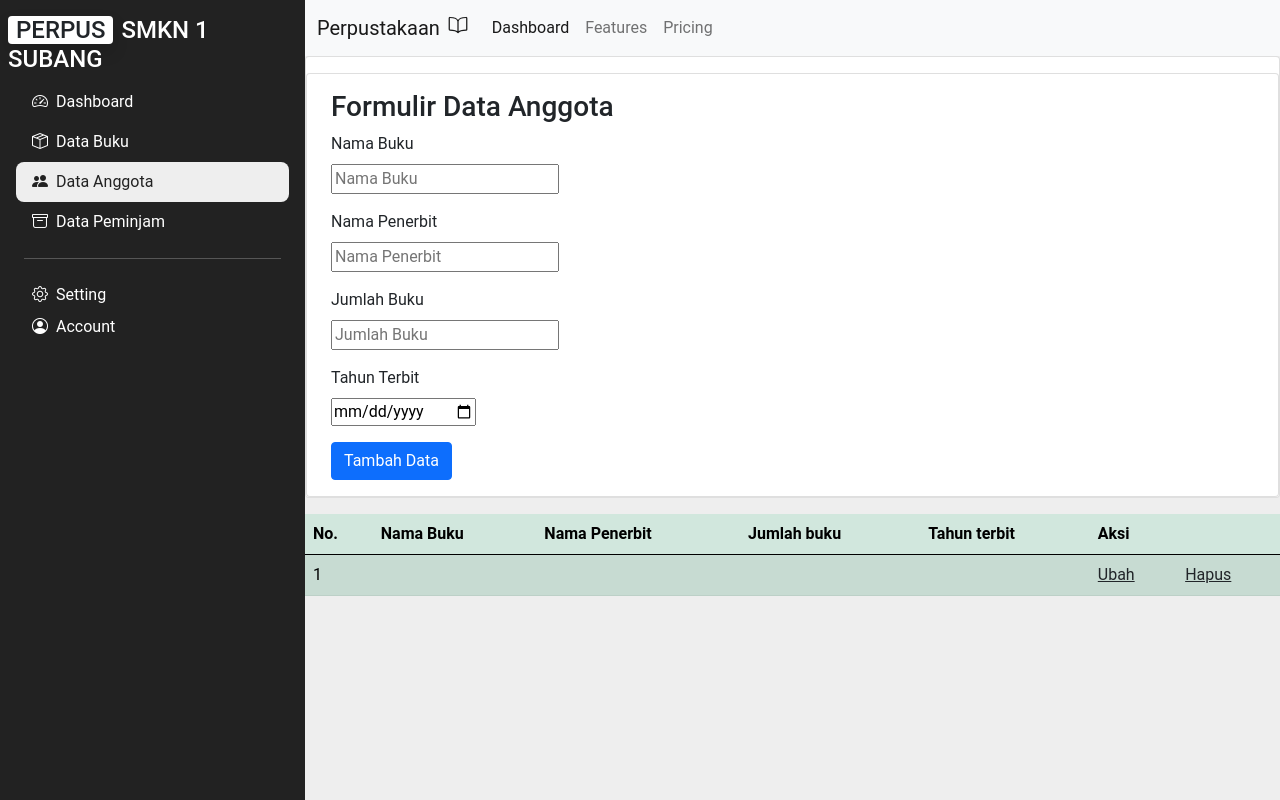
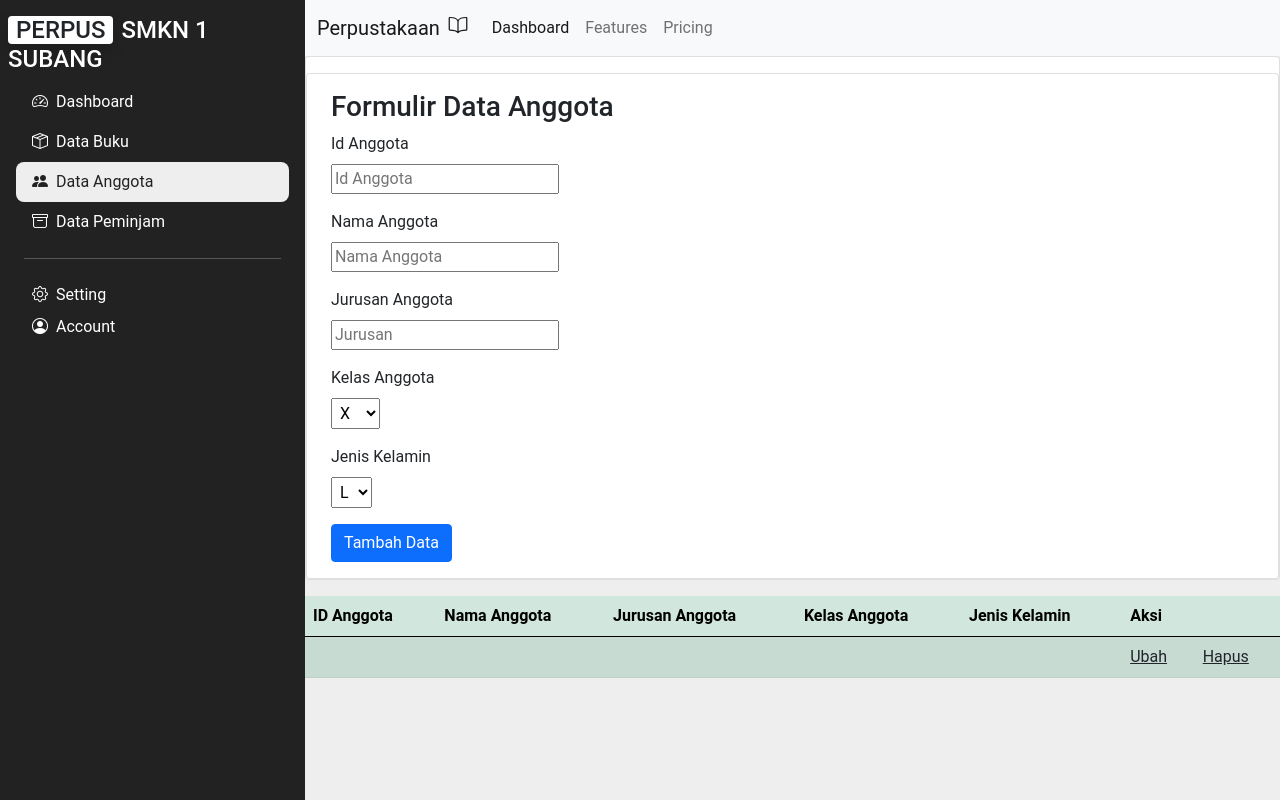
Before and after one commit to MuhammadAhsaNasrulloh/PERPUS_PHP, a PHP site: page /admin/anggota/index_member.php in a window 1280 px wide. Run offline with PHP 8.4, Linux system fonts and the light colour scheme; tables that the repository leaves empty or names only in its code hold one stand-in row (values such as "Sample post"); data that the repository does not hold is empty.

Commit message:
update file

```diff
--- a/admin/anggota/index_member.php
+++ b/admin/anggota/index_member.php
@@ -133,22 +133,34 @@
     <div class="card mt-3">
     <div class="card-body">
     <div class="card-title ms-2"><h3>Formulir Data Anggota</h3></div>
-    <form method="post" action="add.php" class="ms-2">
+    <form method="post" action="add_member.php" class="ms-2">
         <div class="mb-3">
-            <label for="" class="form-label">Nama Buku</label><br>
-            <input type="text" name="Nama_buku" placeholder="Nama Buku" required><br>
+            <label for="" class="form-label">Id Anggota</label><br>
+            <input type="text" name="Id_anggota" placeholder="Id Anggota" required><br>
         </div>
         <div class="mb-3">
-            <label for="" class="form-label">Nama Penerbit</label><br>
-            <input type="text" name="Nama_penerbit" placeholder="Nama Penerbit" required><br>
+            <label for="" class="form-label">Nama Anggota</label><br>
+            <input type="text" name="Nama_anggota" placeholder="Nama Anggota" required><br>
         </div>
         <div class="mb-3">
-            <label for="" class="form-label">Jumlah Buku</label><br>
-            <input type="number" name="Jumlah_buku" placeholder="Jumlah Buku" required><br>
+            <label for="" class="form-label">Jurusan Anggota</label><br>
+            <input type="type" name="Jurusan_anggota" placeholder="Jurusan" required><br>
         </div>
         <div class="mb-3">
-            <label for="" class="form-label">Tahun Terbit</label><br>
-            <input type="date" name="Tahun_terbit" placeholder="Tahun terbit" required><br>
+            <label for="" class="form-label">Kelas Anggota</label><br>
+            <select type="text" name="kelas_anggota" id="kelas_anggota" class="p-1">
+                <option value="X">X</option>
+                <option value="XI">XI</option>
+                <option value="XII">XII</option>
+            </select>
+            <br>
+        </div>
+        <div class="mb-3">
+            <label for="" class="form-label">Jenis Kelamin</label><br>
+            <select name="jenis_kelamin" id="jenis_kelamin" class="p-1">
+                <option value="L">L</option>
+                <option value="P">P</option>
+            </select><br>
         </div>
         <input type="submit" name="submit" value="Tambah Data" class="btn btn-primary">
     </form>
@@ -159,28 +171,27 @@
     <table class="table table-success table-striped mt-3">
         <thead>
         <tr>
-            <th scope="col">No.</th>
-            <th scope="col">Nama Buku</th>
-            <th scope="col">Nama Penerbit</th>
-            <th scope="col">Jumlah buku</th>
-            <th scope="col">Tahun terbit</th>
+            <th scope="col">ID Anggota</th>
+            <th scope="col">Nama Anggota</th>
+            <th scope="col">Jurusan Anggota</th>
+            <th scope="col">Kelas Anggota</th>
+            <th scope="col">Jenis Kelamin</th>
             <th scope="col" colspan="2">Aksi</th>
         </tr>
         </thead>
     <?php
         //tampilkan semua data
-        $q = $conn->query("SELECT * FROM buku");
-        $no = 1;//kode buku
+        $q = $conn->query("SELECT * FROM anggota");
         while($dt = $q->fetch_assoc()):
         ?>
         <tr>
-            <td><?= $no++?></td>
-            <td><?= $dt['Nama_buku']?></td>
-            <td><?= $dt['Nama_penerbit']?></td>
-            <td><?= $dt['Jumlah_buku']?></td>
-            <td><?= $dt['Tahun_terbit']?></td>
-            <td><a href="update.php?id=<?= $dt['Id_buku']?>" class="text-dark">Ubah</a></td>
-            <td><a href="delete.php?id=<?= $dt['Id_buku']?>" class="text-dark" onclick="return confirm('Anda yakin menghapus data ini?')">Hapus</a></td>
+            <td><?= $dt['Id_anggota']?></td>
+            <td><?= $dt['Nama_anggota']?></td>
+            <td><?= $dt['Jurusan_anggota']?></td>
+            <td><?= $dt['Kelas_anggota']?></td>
+            <td><?= $dt['Jenis_kelamin']?></td>
+            <td><a href="update_member.php?id=<?= $dt['Id_anggota']?>" class="text-dark">Ubah</a></td>
+            <td><a href="delete_member.php?id=<?= $dt['Id_anggota']?>" class="text-dark" onclick="return confirm('Anda yakin menghapus data ini?')">Hapus</a></td>
         </tr>
     <?php
         endwhile;
```
Also changed, not shown: admin/anggota/add_member.php (+23 -0 lines), admin/dashboard.php (+0 -13 lines).
